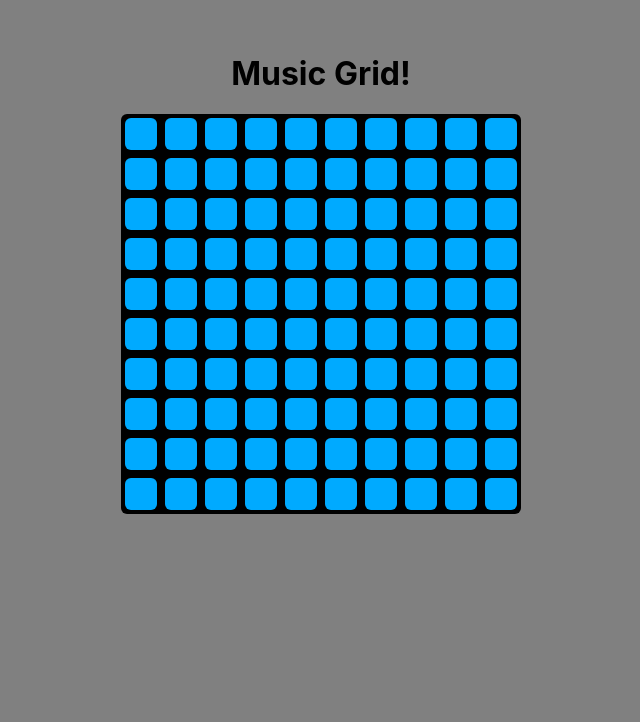
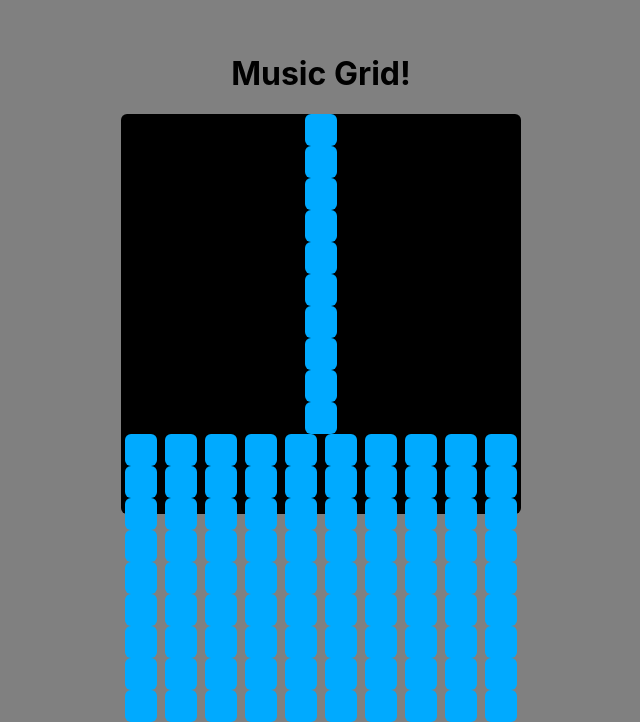
Before and after one commit to ayyjohn/music-grid, a React (Create React App) app: page / in a window 1280 px wide. Shown: the part 127-849 px from the top of the page, without its empty margins (319-959 px from the left). Before the commit the page ends 800 px from the top, so only its background shows below. Built offline with nearby package versions, Linux system fonts and the light colour scheme.

Commit message:
hard code first row to playing

```diff
--- a/src/components/MusicGrid.jsx
+++ b/src/components/MusicGrid.jsx
@@ -8,7 +8,11 @@ class MusicGrid extends React.Component {
             for (let j = 0; j < 10; j++) {
                 cols.push(<td className="grid-el" key={`${i-j}`}></td>)
             }
-            rows.push(<tr className="grid-row" key={i}>{cols}</tr>)
+            if (i === 0) {
+                rows.push(<tr className="grid-row-playing" key={i}>{cols}</tr>)
+            } else {
+                rows.push(<tr className="grid-row" key={i}>{cols}</tr>)
+            }
         }
         return rows
     }
```
